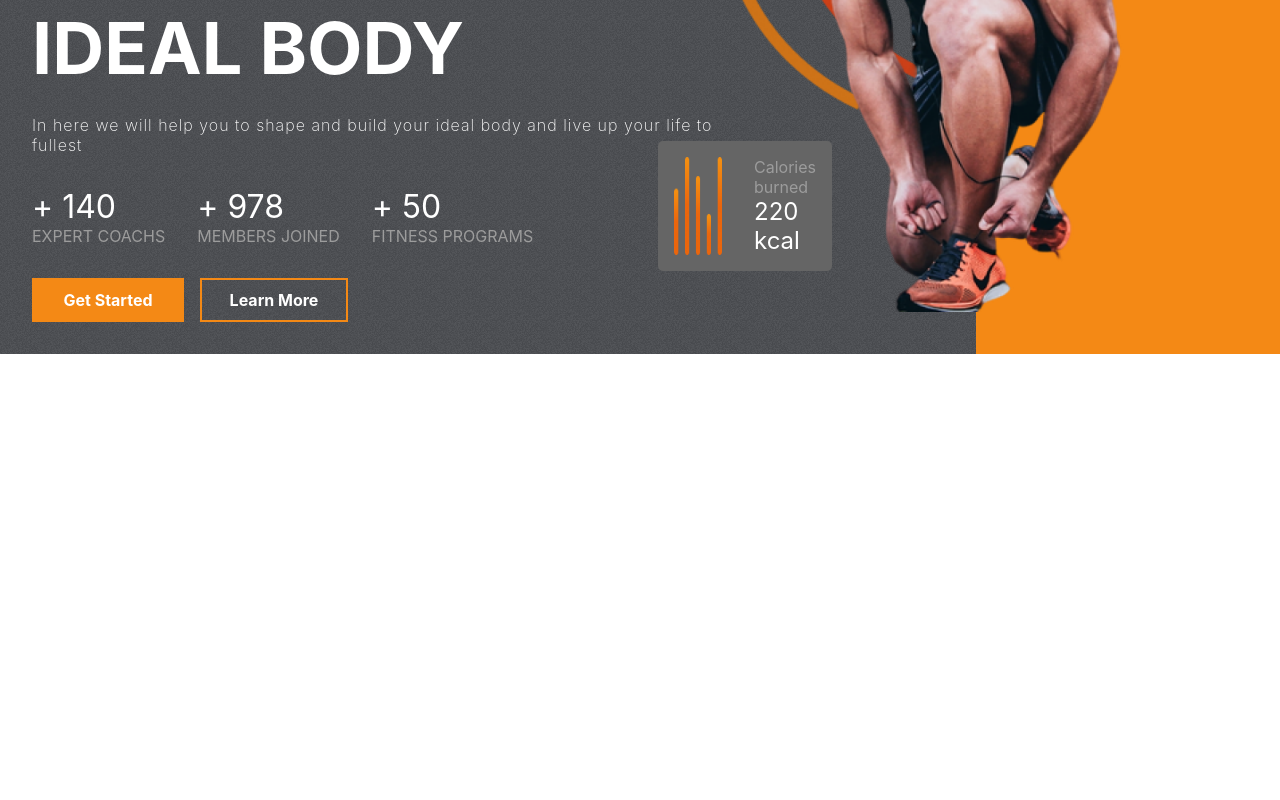
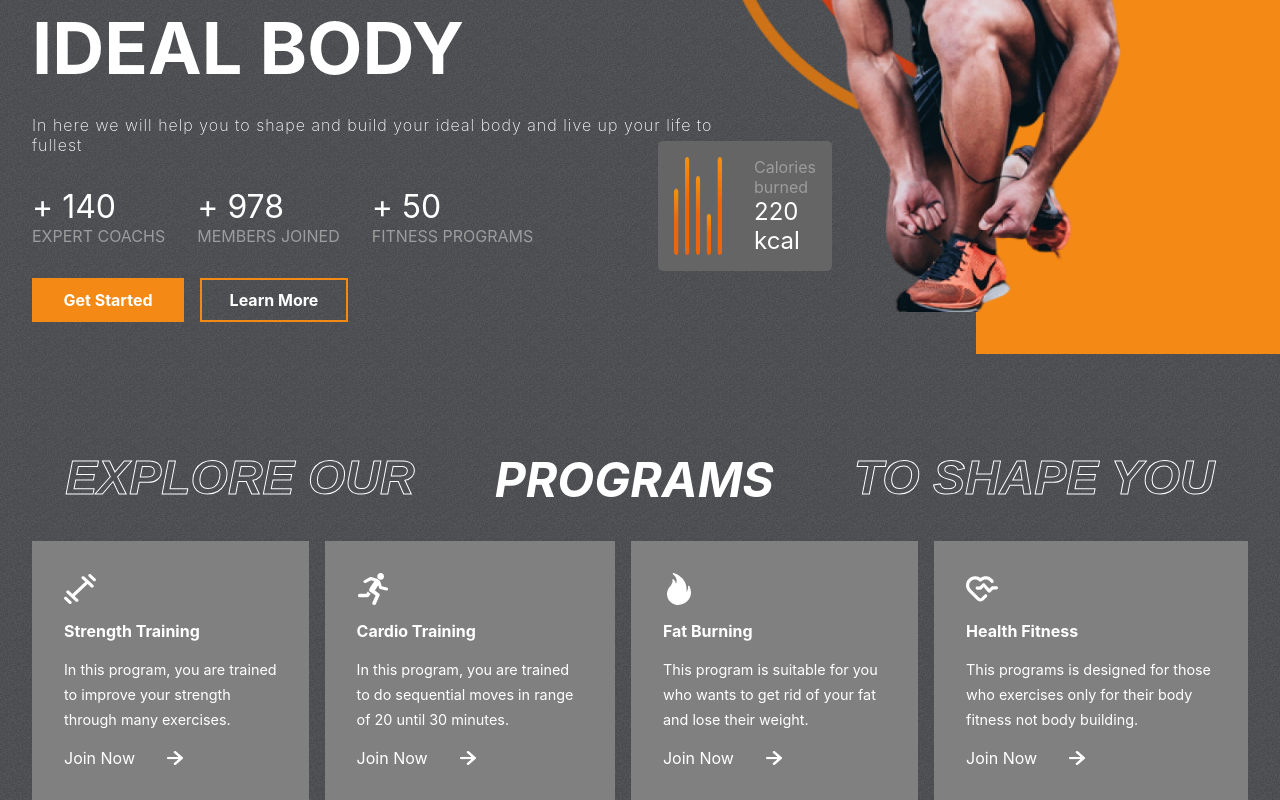
Before and after one commit to Cr1605/FitClub_Gym, a React (Create React App) app: page / in a window 1280 px wide. Shown: the part 371-1171 px from the top of the page. Before the commit the page ends 800 px from the top, so only its background shows below. Built offline with nearby package versions, Linux system fonts and the light colour scheme.

Commit message:
programs

```diff
--- a/src/App.js
+++ b/src/App.js
@@ -1,10 +1,12 @@
 import './App.css';
 import Home from './components/Home/Home';
+import Programs from './components/Programs/Programs';
 
 function App() {
   return (
     <div className="App">
           <Home />
+          <Programs/>
     </div>
   );
 }
--- /dev/null
+++ b/src/components/Programs/Programs.css
@@ -0,0 +1,63 @@
+.Programs {
+    display: flex;
+    flex-direction: column;
+    gap: 2rem;
+    padding: 0 2rem;
+}
+
+.programs-header {
+    display: flex;
+    gap: 5rem;
+    font-weight: bold;
+    font-size: 3rem;
+    justify-content: center;
+    color: white;
+    text-transform: uppercase;
+    font-style: italic;
+}
+
+.program-categories {
+    display: flex;
+    gap: 1rem;
+}
+
+.category {
+    display: flex;
+    flex-direction: column;
+    background-color: gray;
+    padding: 2rem;
+    gap: 1rem;
+    color: white;
+    justify-content: space-between;
+}
+
+.category>:nth-child(1) {
+    width: 2rem;
+    height: 2rem;
+    fill: white;
+}
+
+.category>:nth-child(2) {
+    font-size: 1rem;
+    font-weight: bold;
+}
+
+.category>:nth-child(3) {
+    font-size: 0.9rem;
+    line-height: 25px;
+}
+
+.join-now {
+    display: flex;
+    align-items: center;
+    gap: 2rem;
+}
+
+.join-now>img {
+    width: 1rem;
+}
+
+.category:hover {
+    cursor: pointer;
+    background: var(--planCard);
+}
--- /dev/null
+++ b/src/components/Programs/Programs.jsx
@@ -0,0 +1,35 @@
+import React from 'react'
+import './Programs.css'
+import { programsData } from '../../data/programsData'
+import RightArrow from '../../assets/rightArrow.png'
+
+const Programs = () => {
+    return (
+        <div className="Programs" id="programs">
+
+            {/*Programs Header */}
+            <div className="programs-header">
+                <span className='stroke-text'>EXPLORE OUR</span>
+                <span>PROGRAMS</span>
+                <span className='stroke-text'>TO SHAPE YOU</span>
+            </div>
+
+            {/*Programs Category */}
+            <div className="program-categories">
+                {programsData.map((program) => (
+                    <div className="category">
+                        {program.image}
+                        <span>{program.heading}</span>
+                        <span>{program.details}</span>
+                        <div className="join-now">
+                            <span>Join Now</span>
+                            <img src={RightArrow} alt="" />
+                        </div>
+                    </div>
+                ))}
+            </div>
+        </div>
+    )
+}
+
+export default Programs
```
